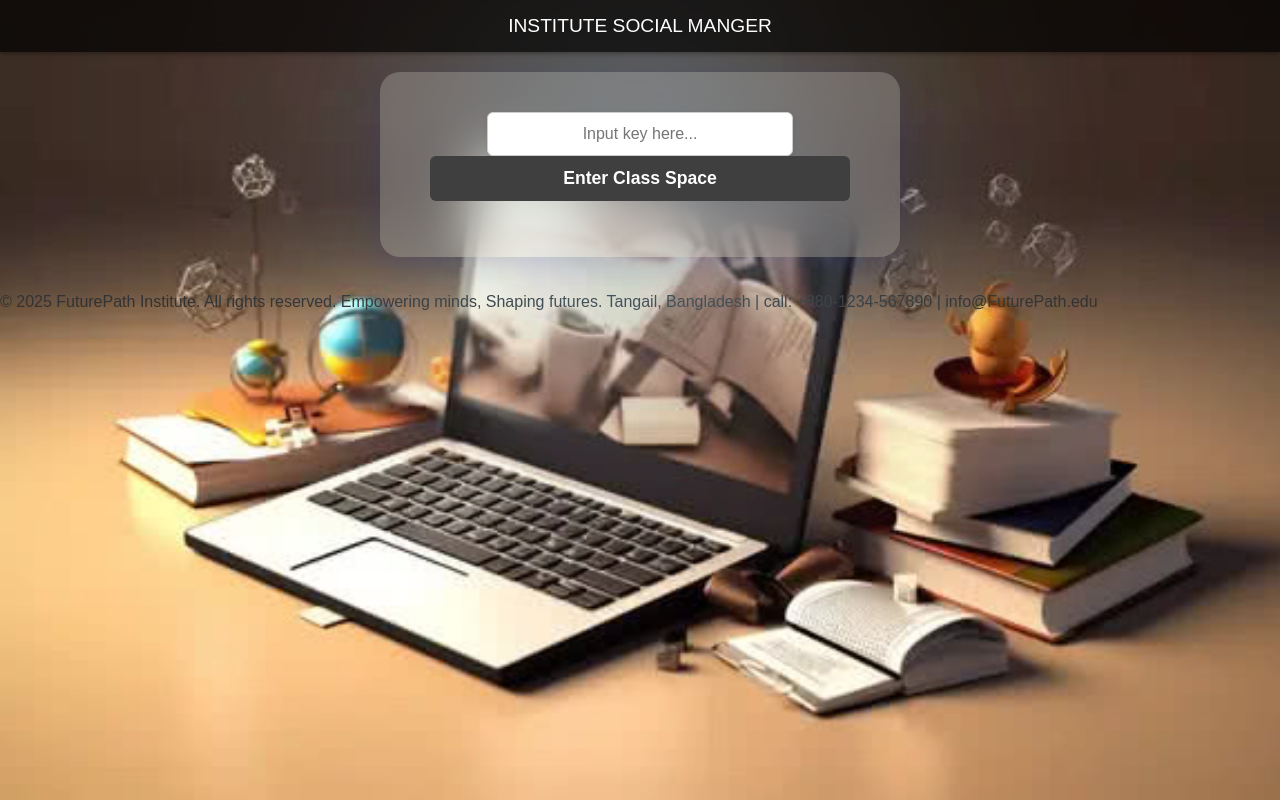
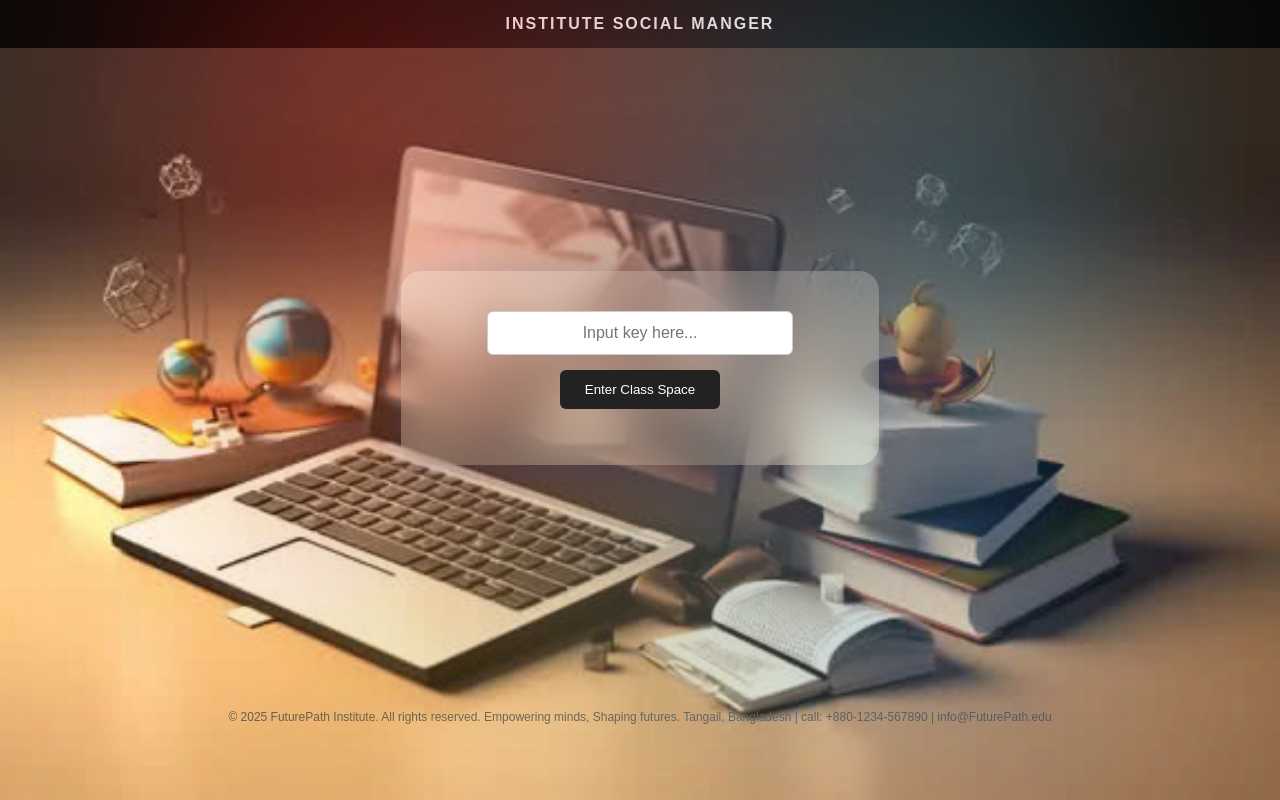
Before and after one commit to prodesinermaruf/TP-Social, a plain HTML site: page index.html in a window 1280 px wide. Drawn offline with Linux system fonts and the light colour scheme.

Commit message:
Update index.css

```diff
--- a/index.css
+++ b/index.css
@@ -1,48 +1,28 @@
-/* ===============================
-   Global Scroll Disable
-   =============================== */
 html, body {
-  height: 100%;
   margin: 0;
   padding: 0;
-  overflow: hidden; /* 🚫 No scroll */
+  overflow: hidden;
+  height: 100%;
   font-family: "Poppins", sans-serif;
-  color: #333;
-  background: url('login.jpg') no-repeat center center / cover;
-  background-attachment: fixed;
+  background: linear-gradient(45deg, #ffcccc, #ccffcc, #ccccff, #fff0b3);
+  background-size: 400% 400%;
+  animation: gradientMove 10s ease infinite;
 }
 
-/* Dark mode overlay */
-body.dark-mode {
-  color: #fff;
-  background: rgba(0, 0, 0, 0.8) url('login.jpg') no-repeat center center / cover;
-  background-blend-mode: darken;
+@keyframes gradientMove {
+  0% { background-position: 0% 50%; }
+  50% { background-position: 100% 50%; }
+  100% { background-position: 0% 50%; }
 }
 
-/* ===============================
-   Header
-   =============================== */
+/* Header */
 header {
-  background: rgba(0, 0, 0, 0.7);
-  color: white;
-  padding: 15px 20px;
-  box-shadow: 0 2px 4px rgba(0,0,0,0.3);
-  position: relative;
-  z-index: 10;
-  backdrop-filter: blur(10px);
-}
-
-header .container {
-  display: flex;
-  align-items: center;
-  justify-content: center;
-  position: relative;
-}
-
-.menu-icon {
-  cursor: pointer;
-  position: absolute;
-  left: 0;
+  background: rgba(0, 0, 0, 0.8);
+  color: #fff;
+  padding: 15px;
+  text-align: center;
+  font-weight: bold;
+  letter-spacing: 2px;
 }
 
 .menu-icon span {
@@ -50,161 +30,112 @@ header .container {
   width: 25px;
   height: 3px;
   background-color: white;
-  margin: 5px 0;
-  transition: 0.3s;
+  margin: 4px auto;
 }
 
-.title {
-  font-size: 1.2rem;
-  font-weight: 500;
+main {
+  display: flex;
+  justify-content: center;
+  align-items: center;
+  height: 80vh;
+  position: relative;
+}
+
+/* Glowing background */
+.background-blur {
+  position: absolute;
+  width: 700px;
+  height: 700px;
+  background: radial-gradient(circle, rgba(255,255,255,0.5), transparent);
+  filter: blur(80px);
+  z-index: 1;
+}
+
+.login-container {
+  z-index: 3;
+  backdrop-filter: blur(25px);
+  background: rgba(255, 255, 255, 0.2);
+  border-radius: 20px;
+  padding: 40px;
+  box-shadow: 0 8px 32px rgba(31, 38, 135, 0.2);
   text-align: center;
 }
 
-/* ===============================
-   Main Layout
-   =============================== */
-main {
-  flex-grow: 1;
-  display: flex;
-  justify-content: center;
-  align-items: center;
+.id-input {
+  background: white;
+  border: 1px solid #ccc;
+  border-radius: 6px;
+  padding: 12px;
+  width: 100%;
+  max-width: 280px;
   text-align: center;
-  position: relative;
-  padding: 20px;
+  margin-bottom: 15px;
+  font-size: 1rem;
 }
 
-/* ===============================
-   Glowing Background Blur
-   =============================== */
+.enter-btn {
+  background-color: #222;
+  color: #fff;
+  border: none;
+  border-radius: 6px;
+  padding: 12px 25px;
+  cursor: pointer;
+  transition: 0.3s;
+}
+.enter-btn:hover {
+  background-color: #000;
+}
+
+footer {
+  text-align: center;
+  font-size: 12px;
+  padding: 10px;
+  color: #555;
+}
+/* Loader animation inside button */
+.loader {
+  border: 2px solid #fff;
+  border-top: 2px solid transparent;
+  border-radius: 50%;
+  width: 14px;
+  height: 14px;
+  display: inline-block;
+  margin-right: 6px;
+  vertical-align: middle;
+  animation: spin 1s linear infinite;
+}
+
+@keyframes spin {
+  0% { transform: rotate(0deg); }
+  100% { transform: rotate(360deg); }
+}
+html, body {
+  margin: 0;
+  padding: 0;
+  overflow: hidden;
+  height: 100%;
+  font-family: "Poppins", sans-serif;
+
+  /* 🖼️ Background image setup */
+  background: url('login.jpg') no-repeat center center / cover;
+  background-attachment: fixed;
+  position: relative;
+}
+
+/* 🌈 Glowing soft overlay bubbles */
 .background-blur {
   position: absolute;
   top: 50%;
   left: 50%;
-  width: 700px;
-  height: 700px;
+  width: 900px;
+  height: 900px;
   transform: translate(-50%, -50%);
-  background: radial-gradient(circle, rgba(135, 206, 250, 0.5) 0%, rgba(135, 206, 250, 0) 70%);
-  filter: blur(100px);
+  background: radial-gradient(circle at 20% 20%, rgba(255,0,0,0.4), transparent 70%),
+              radial-gradient(circle at 80% 30%, rgba(0,255,255,0.3), transparent 70%),
+              radial-gradient(circle at 40% 80%, rgba(255,255,0,0.3), transparent 70%),
+              radial-gradient(circle at 70% 70%, rgba(0,0,255,0.3), transparent 70%);
+  filter: blur(120px);
   opacity: 0.8;
   z-index: 1;
   pointer-events: none;
 }
-
-/* ===============================
-   Login Container
-   =============================== */
-.login-container {
-  position: relative;
-  z-index: 3;
-  display: flex;
-  flex-direction: column;
-  align-items: center;
-  gap: 20px;
-  padding: 40px 50px;
-  backdrop-filter: blur(25px);
-  background: rgba(255, 255, 255, 0.2);
-  border-radius: 20px;
-  box-shadow: 0 8px 32px rgba(31, 38, 135, 0.2);
-  width: 90%;
-  max-width: 420px;
-}
-
-body.dark-mode .login-container {
-  background: rgba(0, 0, 0, 0.5);
-  color: #fff;
-}
-
-/* ===============================
-   Dropdowns
-   =============================== */
-.selection-group {
-  display: flex;
-  flex-wrap: wrap;
-  gap: 10px;
-  justify-content: center;
-  width: 100%;
-}
-
-select {
-  background-color: #fafafa;
-  border: 1px solid #ddd;
-  border-radius: 6px;
-  padding: 10px;
-  font-size: 1rem;
-  flex: 1;
-  min-width: 100px;
-  cursor: pointer;
-  transition: all 0.3s ease;
-}
-
-select:hover {
-  background-color: #f0f0f0;
-}
-
-/* ===============================
-   Buttons
-   =============================== */
-.enter-btn {
-  background-color: #3f3f3f;
-  color: white;
-  border: none;
-  border-radius: 6px;
-  padding: 12px 25px;
-  font-size: 1.1rem;
-  font-weight: bold;
-  cursor: pointer;
-  transition: 0.3s;
-  width: 100%;
-}
-
-.enter-btn:hover {
-  background-color: #2a2a2a;
-}
-
-/* ===============================
-   Student ID Section
-   =============================== */
-.student-id-section {
-  display: flex;
-  flex-direction: column;
-  align-items: center;
-  gap: 15px;
-  width: 100%;
-}
-
-.id-input {
-  background-color: #fff;
-  border: 1px solid #ccc;
-  border-radius: 6px;
-  padding: 12px;
-  font-size: 1rem;
-  width: 100%;
-  max-width: 280px;
-  text-align: center;
-  color: #555;
-  box-shadow: 0 2px 5px rgba(0,0,0,0.08);
-}
-
-/* ===============================
-   Responsive
-   =============================== */
-@media (max-width: 768px) {
-  .background-blur {
-    width: 400px;
-    height: 400px;
-    filter: blur(70px);
-  }
-
-  .login-container {
-    padding: 25px 30px;
-    width: 95%;
-  }
-
-  .title {
-    font-size: 1rem;
-  }
-
-  select {
-    width: 100%;
-  }
-}
```
